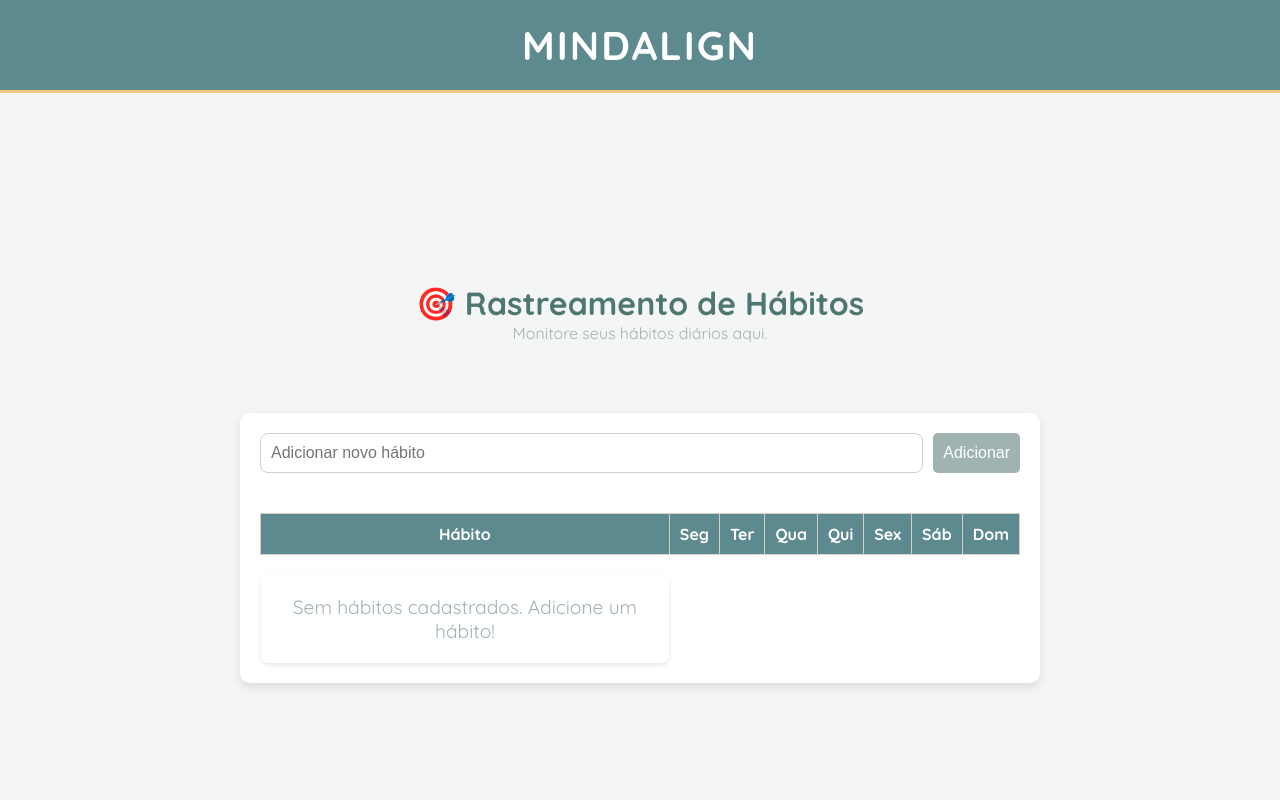
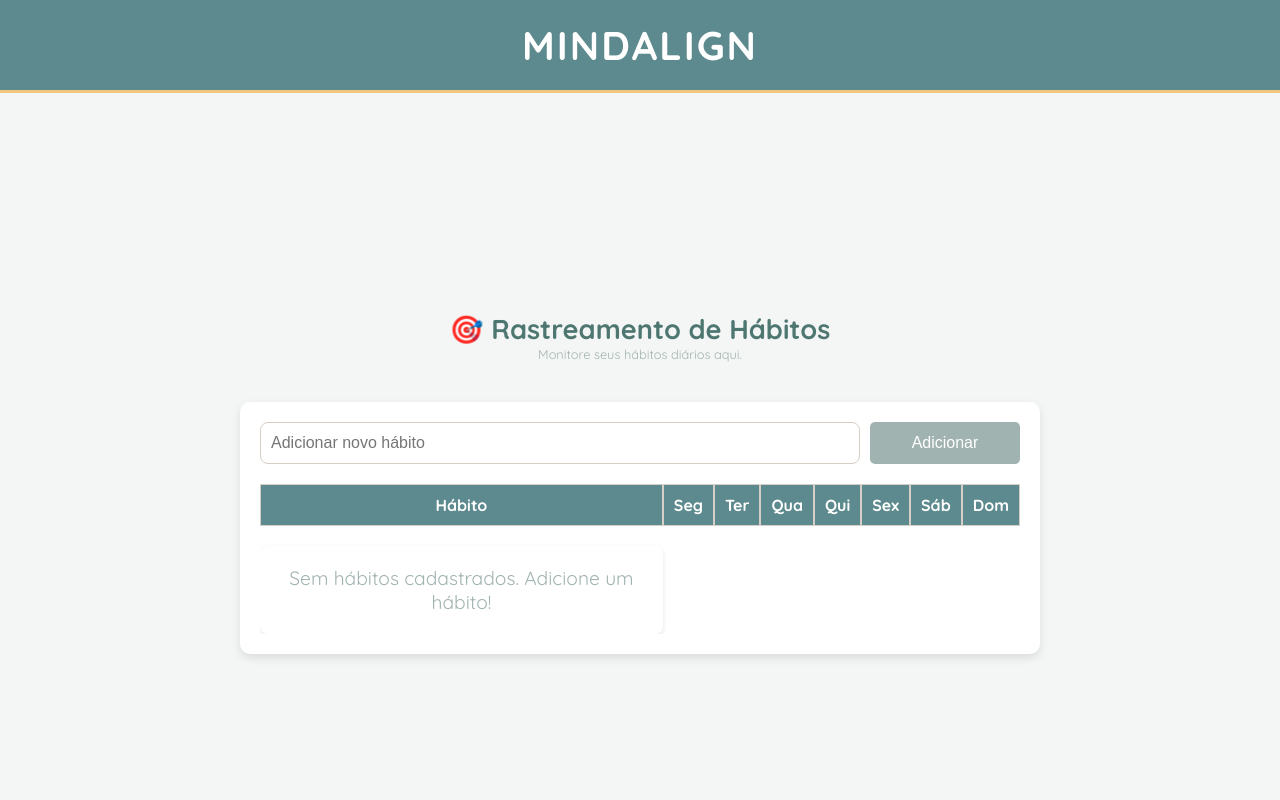
Before and after one commit to larissabenvenuti/MindAlign, a React (Vite) app: page /habittracker in a window 1280 px wide. Shown: the top 800 px of the page. Built offline with nearby package versions, Linux system fonts and the light colour scheme.

Commit message:
Finalizando

```diff
--- a/src/pages/Calendar/calendar.jsx
+++ b/src/pages/Calendar/calendar.jsx
@@ -9,7 +9,7 @@ const colors = {
   white: "#FFFFFF",
   shadow: "rgba(0, 0, 0, 0.1)",
   border: "#D6CFC7",
-  accent: "#F2C77B"
+  accent: "#F2C77B",
 };
 
 export const CalendarContainer = styled.div`
@@ -140,4 +140,19 @@ export const Today = styled.div`
       flex-direction: column;
     }
   }
+
+  .fc-event {
+    background-color: ${colors.secondary} !important;
+    border-color: ${colors.secondary} !important;
+    color: ${colors.white} !important;
+  }
+
+  .fc-daygrid-dot-event {
+    background-color: ${colors.secondary} !important;
+    border-color: ${colors.secondary} !important;
+  }
+
+  .fc-daygrid-event-dot {
+    border: none !important;
+  }
 `;
--- a/src/pages/Diary/diary.jsx
+++ b/src/pages/Diary/diary.jsx
@@ -9,7 +9,7 @@ const colors = {
   white: "#FFFFFF",
   shadow: "rgba(0, 0, 0, 0.1)",
   border: "#D6CFC7",
-  accent: "#F2C77B"
+  accent: "#F2C77B",
 };
 
 export const DiaryContainer = styled.div`
@@ -25,6 +25,12 @@ export const DiaryContainer = styled.div`
 
   @media (max-width: 1024px) {
     gap: 20px;
+    padding: 15px;
+  }
+
+  @media (max-width: 768px) {
+    gap: 15px;
+    padding: 10px;
   }
 `;
 
@@ -105,11 +111,6 @@ export const Card = styled.div`
   word-break: break-word;
   text-overflow: ellipsis;
 
-  &:hover {
-    box-shadow: 0px 4px 12px ${colors.shadow};
-    transform: translateY(-2px);
-  }
-
   p {
     font-size: 1rem;
     color: ${colors.text};
@@ -131,7 +132,7 @@ export const Card = styled.div`
   }
 `;
 
-export const TextAreaWrapper = styled.div`
+export const InputWrapper = styled.div`
   display: flex;
   gap: 10px;
   width: 100%;
@@ -144,21 +145,13 @@ export const TextAreaWrapper = styled.div`
   }
 `;
 
-export const TextArea = styled.textarea`
-  width: 100%;
-  height: 120px;
+export const Input = styled.input`
+  flex: 1;
   padding: 10px;
   font-size: 1rem;
   border-radius: 8px;
   border: 1px solid ${colors.border};
-  resize: none;
-  outline: none;
-  background: ${colors.white};
-  transition: border 0.3s ease;
-
-  &:focus {
-    border-color: ${colors.primary};
-  }
+  overflow: hidden;
 
   @media (max-width: 768px) {
     font-size: 0.9rem;
@@ -166,7 +159,7 @@ export const TextArea = styled.textarea`
 
   @media (max-width: 480px) {
     font-size: 0.8rem;
-    height: 100px;
+    padding: 8px;
   }
 `;
 
--- a/src/pages/Diary/index.jsx
+++ b/src/pages/Diary/index.jsx
@@ -6,8 +6,8 @@ import {
   TitleSection,
   CardsContainer,
   Card,
-  TextAreaWrapper,
-  TextArea,
+  InputWrapper,
+  Input,
   AddButton,
   DeleteButton,
   EmptyState,
@@ -52,8 +52,8 @@ export default function Diary() {
       </TitleSection>
       <DiaryWrapper>
         <CardsContainer>
-          <TextAreaWrapper>
-          <TextArea
+          <InputWrapper>
+          <Input
             placeholder="Escreva seu pensamento..."
             value={text}
             onChange={(e) => {
@@ -68,7 +68,7 @@ export default function Diary() {
           >
             Adicionar
           </AddButton>
-          </TextAreaWrapper>
+          </InputWrapper>
           <CharacterCount isOverLimit={text.length > MAX_CHARACTERS}>
             {text.length}/{MAX_CHARACTERS} caracteres
           </CharacterCount>
--- a/src/pages/HabitTracker/habittracker.jsx
+++ b/src/pages/HabitTracker/habittracker.jsx
@@ -9,7 +9,7 @@ const colors = {
   white: "#FFFFFF",
   shadow: "rgba(0, 0, 0, 0.1)",
   border: "#D6CFC7",
-  accent: "#F2C77B"
+  accent: "#F2C77B",
 };
 
 export const HabitTrackerContainer = styled.div`
@@ -25,6 +25,12 @@ export const HabitTrackerContainer = styled.div`
 
   @media (max-width: 1024px) {
     gap: 20px;
+    padding: 15px;
+  }
+
+  @media (max-width: 768px) {
+    gap: 15px;
+    padding: 10px;
   }
 `;
 
@@ -51,24 +57,51 @@ export const HabitTrackerWrapper = styled.div`
 
 export const TitleSection = styled.div`
   text-align: center;
-  margin-bottom: 30px;
 
   h1 {
-    font-size: 2rem;
+    font-size: 1.7rem;
+    font-weight: bold;
     color: ${colors.primaryHover};
   }
 
   p {
-    font-size: 1rem;
+    font-size: 0.8rem;
     color: ${colors.secondary};
+  }
+
+  @media (max-width: 600px) {
+    h1 {
+      font-size: 1.5rem;
+    }
+
+    p {
+      font-size: 0.7rem;
+    }
+  }
+
+  @media (max-width: 480px) {
+    h1 {
+      font-size: 1.3rem;
+    }
+
+    p {
+      font-size: 0.6rem;
+    }
   }
 `;
 
-export const HabitInputWrapper = styled.div`
+export const InputWrapper = styled.div`
   display: flex;
   justify-content: center;
   gap: 10px;
   margin-bottom: 20px;
+  width: 100%;
+  flex-wrap: wrap;
+
+  @media (max-width: 480px) {
+    flex-direction: column;
+    align-items: center;
+  }
 `;
 
 export const Input = styled.input`
@@ -90,7 +123,7 @@ export const Input = styled.input`
 `;
 
 export const AddButton = styled.button`
-  padding: 10px;
+  padding: 12px 15px;
   font-size: 1rem;
   background-color: ${colors.accent};
   color: ${colors.white};
@@ -98,6 +131,8 @@ export const AddButton = styled.button`
   border-radius: 5px;
   cursor: pointer;
   transition: background-color 0.3s ease;
+  width: 100%;
+  max-width: 150px;
 
   &:hover {
     background-color: ${colors.primaryHover};
@@ -110,19 +145,29 @@ export const AddButton = styled.button`
 
   @media (max-width: 768px) {
     font-size: 0.9rem;
-    padding: 8px;
+    padding: 10px;
   }
 
   @media (max-width: 480px) {
-    font-size: 0.8rem;
-    padding: 6px;
+    font-size: 0.85rem;
+    padding: 8px;
   }
 `;
 
-export const HabitTable = styled.table`
+export const HabitTable = styled.div`
+  width: 100%;
+  overflow-x: auto;
+`;
+
+export const StyledTable = styled.table`
   width: 100%;
   border-collapse: collapse;
   margin-top: 20px;
+  min-width: 500px;
+
+  @media (max-width: 480px) {
+    min-width: 100%;
+  }
 `;
 
 export const TableHeader = styled.thead`
@@ -137,12 +182,21 @@ export const TableRow = styled.tr`
 export const TableCell = styled.th`
   padding: 10px;
   border: 1px solid ${colors.border};
+
+  @media (max-width: 480px) {
+    font-size: 0.85rem;
+    padding: 8px;
+  }
 `;
 
 export const TableBody = styled.tbody``;
 
 export const Checkbox = styled.input`
   transform: scale(1.5);
+
+  @media (max-width: 480px) {
+    transform: scale(1.2);
+  }
 `;
 
 export const DeleteButton = styled.button`
@@ -156,6 +210,10 @@ export const DeleteButton = styled.button`
   &:hover {
     color: ${colors.primaryHover};
   }
+
+  @media (max-width: 480px) {
+    font-size: 1rem;
+  }
 `;
 
 export const EmptyState = styled.div`
@@ -167,4 +225,14 @@ export const EmptyState = styled.div`
   background: ${colors.white};
   border-radius: 8px;
   box-shadow: 0 2px 5px ${colors.shadow};
+
+  @media (max-width: 768px) {
+    font-size: 1rem;
+    padding: 15px;
+  }
+
+  @media (max-width: 480px) {
+    font-size: 0.9rem;
+    padding: 10px;
+  }
 `;
--- a/src/pages/HabitTracker/index.jsx
+++ b/src/pages/HabitTracker/index.jsx
@@ -4,7 +4,7 @@ import {
   HabitTrackerContainer,
   HabitTrackerWrapper,
   TitleSection,
-  HabitInputWrapper,
+  InputWrapper,
   Input,
   AddButton,
   HabitTable,
@@ -63,7 +63,7 @@ export default function HabitTracker() {
       </TitleSection>
 
       <HabitTrackerWrapper>
-        <HabitInputWrapper>
+        <InputWrapper>
           <Input
             type="text"
             placeholder="Adicionar novo hábito"
@@ -73,7 +73,7 @@ export default function HabitTracker() {
           <AddButton onClick={handleAddHabit} disabled={!habitName.trim()}>
             Adicionar
           </AddButton>
-        </HabitInputWrapper>
+        </InputWrapper>
 
         <HabitTable>
           <TableHeader>
--- a/src/pages/Home/home.jsx
+++ b/src/pages/Home/home.jsx
@@ -9,7 +9,7 @@ const colors = {
   white: "#FFFFFF",
   shadow: "rgba(0, 0, 0, 0.1)",
   border: "#D6CFC7",
-  accent: "#F2C77B"
+  accent: "#F2C77B",
 };
 
 export const HomeContainer = styled.div`
--- a/src/pages/List/index.jsx
+++ b/src/pages/List/index.jsx
@@ -6,7 +6,7 @@ import {
   ListCard,
   ListContent,
   AddButton,
-  InputContainer,
+  InputWrapper,
   Input,
   TaskItem,
   Checkbox,
@@ -59,7 +59,7 @@ export default function List() {
       </TitleSection>
       <ListWrapper>
         <ListContent>
-          <InputContainer>
+          <InputWrapper>
             <Input
               type="text"
               value={newTask}
@@ -72,7 +72,7 @@ export default function List() {
             <AddButton onClick={handleAddTask} disabled={!newTask.trim()}>
               Adicionar
             </AddButton>
-          </InputContainer>
+          </InputWrapper>
           <CharacterCounter>
             {newTask.length}/{MAX_CHARACTERS} caracteres
           </CharacterCounter>
--- a/src/pages/List/list.jsx
+++ b/src/pages/List/list.jsx
@@ -9,9 +9,8 @@ const colors = {
   white: "#FFFFFF",
   shadow: "rgba(0, 0, 0, 0.1)",
   border: "#D6CFC7",
-  accent: "#F2C77B"
+  accent: "#F2C77B",
 };
-
 
 export const ListContainer = styled.div`
   display: flex;
@@ -26,6 +25,12 @@ export const ListContainer = styled.div`
 
   @media (max-width: 1024px) {
     gap: 20px;
+    padding: 15px;
+  }
+
+  @media (max-width: 768px) {
+    gap: 15px;
+    padding: 10px;
   }
 `;
 
@@ -79,14 +84,13 @@ export const TitleSection = styled.div`
       font-size: 1.3rem;
     }
 
-
     p {
       font-size: 0.6rem;
     }
   }
 `;
 
-export const InputContainer = styled.div`
+export const InputWrapper = styled.div`
   display: flex;
   align-items: center;
   gap: 10px;
@@ -166,13 +170,30 @@ export const ListCard = styled.div`
   display: flex;
   align-items: center;
   justify-content: space-between;
+  gap: 10px;
+  transition: 0.3s ease-in-out;
+  overflow: hidden;
+  word-break: break-word;
+  text-overflow: ellipsis;
 
-  @media (max-width: 768px) {
-    padding: 10px;
+  p {
+    font-size: 1rem;
+    color: ${colors.text};
+    word-wrap: break-word;
+  }
+
+  small {
+    font-size: 0.8rem;
+    color: ${colors.secondary};
+  }
+
+  @media (max-width: 600px) {
+    flex-direction: column;
+    align-items: flex-start;
   }
 
   @media (max-width: 480px) {
-    padding: 8px;
+    padding: 10px;
   }
 `;
 
@@ -212,10 +233,10 @@ export const Checkbox = styled.input`
 `;
 
 export const TaskCounter = styled.p`
-  font-size: 1rem;
+  font-size: 0.9rem;
   color: ${colors.text};
   text-align: center;
-  margin-top: 10px;
+  margin-top: 5px;
 
   span {
     font-weight: bold;
```
